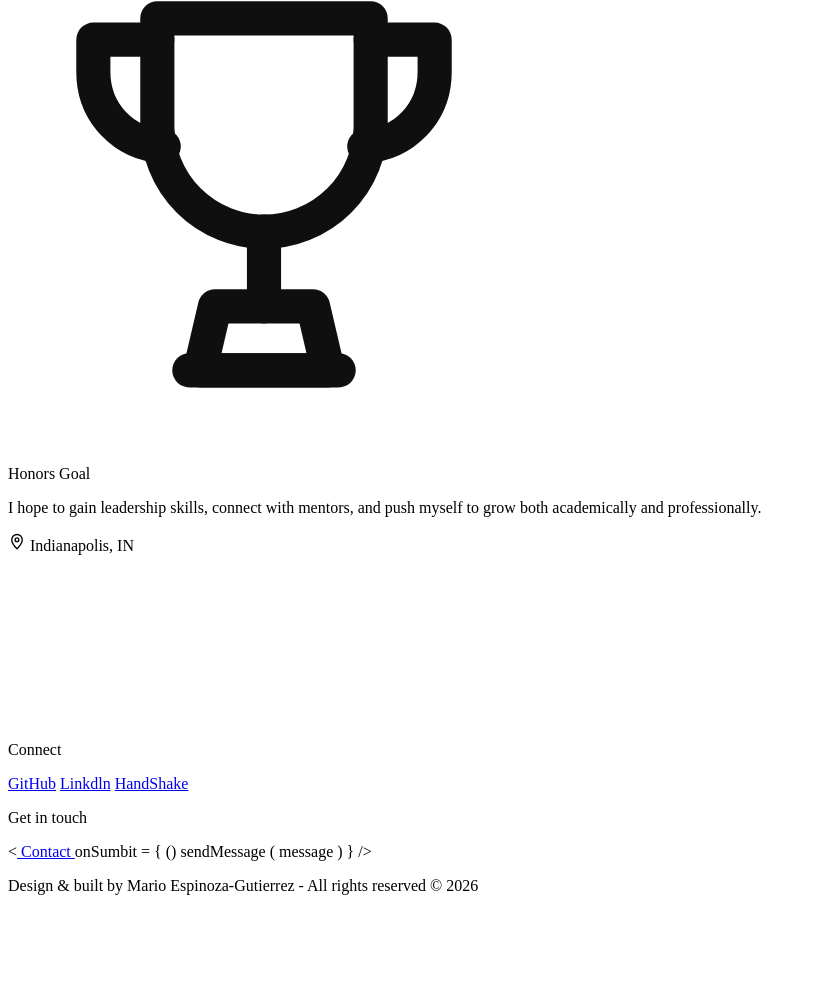
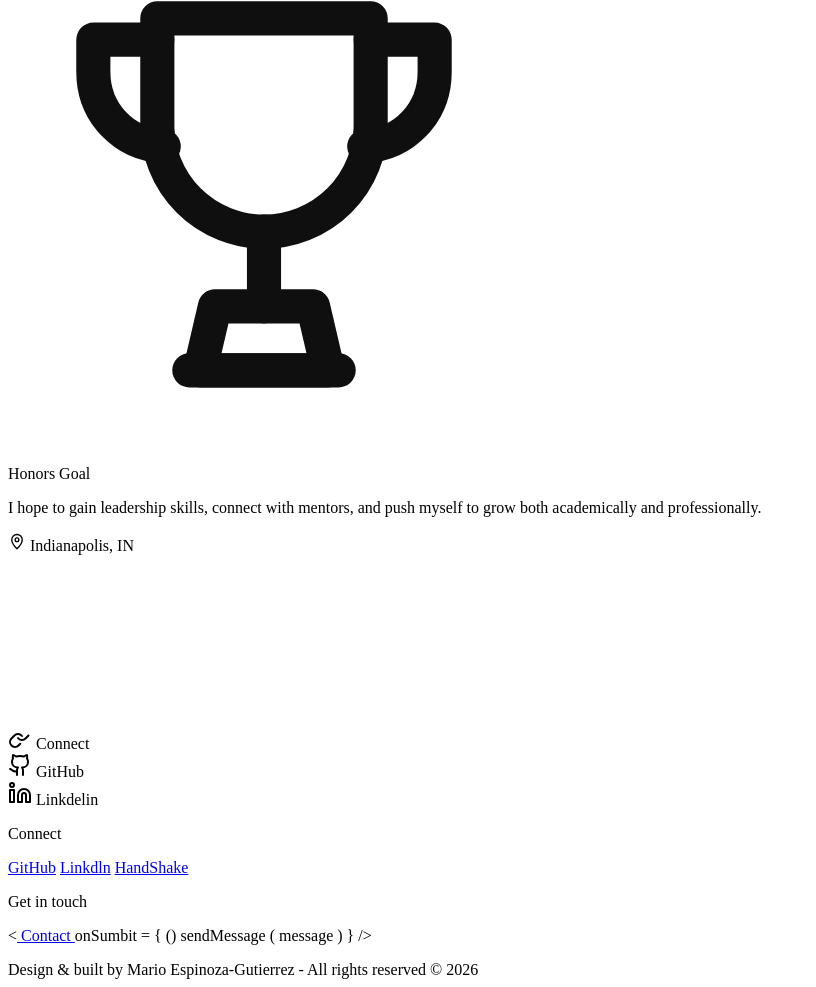
Before and after one commit to ri12oe/ePortfolio, a website with bundled scripts: page about.html in a window 1280 px wide. Shown: the part 3428-4415 px from the top of the page, without its empty margins (0-816 px from the left). Before the commit the page ends 4331 px from the top, so only its background shows below. Built offline with nearby package versions, Linux system fonts and the light colour scheme.

Commit message:
feat: Add connection links with icons to the about section

```diff
--- a/about.html
+++ b/about.html
@@ -232,7 +232,30 @@
                 </div>
               </div>
             </div>
-            <div class="right-info-content"></div>
+            <div class="right-info-content">
+              <div class="right-title">
+                <svg fill="none" height="24" stroke="currentColor"
+                  stroke-linecap="round" stroke-linejoin="round"
+                  stroke-width="2" viewBox="0 0 24 24" width="24"
+                  xmlns="http://www.w3.org/2000/svg" class="size-4">
+                  <path d="M10 13a5 5 0 007.54.54l3-3a5 5 0 00-7.07-
+                  7.07l-1.72 1.71"></path><path d="M14 11a5 5
+                  0 00-7.54-.54l-3 3a5 5 0 007.07 7.07l1.71-1.71"
+                  ></path>
+                </svg>
+              Connect
+              </div>
+              <div class="right-links">
+                <div class="right-link">
+                  <svg fill="none" height="24" stroke="currentColor" stroke-linecap="round" stroke-linejoin="round" stroke-width="2" viewBox="0 0 24 24" width="24" xmlns="http://www.w3.org/2000/svg" class="size-4"><path d="M15 22v-4a4.8 4.8 0 00-1-3.5c3 0 6-2 6-5.5.08-1.25-.27-2.48-1-3.5.28-1.15.28-2.35 0-3.5 0 0-1 0-3 1.5-2.64-.5-5.36-.5-8 0C6 2 5 2 5 2c-.3 1.15-.3 2.35 0 3.5A5.403 5.403 0 004 9c0 3.5 3 5.5 6 5.5-.39.49-.68 1.05-.85 1.65-.17.6-.22 1.23-.15 1.85v4M9 18c-4.51 2-5-2-7-2"></path></svg>
+                  GitHub
+                </div>
+                <div class="right-link">
+                  <svg fill="none" height="24" stroke="currentColor" stroke-linecap="round" stroke-linejoin="round" stroke-width="2" viewBox="0 0 24 24" width="24" xmlns="http://www.w3.org/2000/svg" class="size-4"><path d="M16 8a6 6 0 016 6v7h-4v-7a2 2 0 00-2-2 2 2 0 00-2 2v7h-4v-7a6 6 0 016-6z"></path><path d="M2 9H6V21H2z"></path><circle cx="4" cy="4" r="2"></circle></svg>
+                  Linkdelin
+                </div>
+              </div>
+            </div>
           </div>
           <div class="lower-content">
             <div class="left-lower"></div>
--- a/scss/_about.scss
+++ b/scss/_about.scss
@@ -181,6 +181,7 @@ main {
         @include border(var(--border-color));
         min-width: 50%;
         min-height: 500px;
+
       }
     }
     .lower-content {
```
